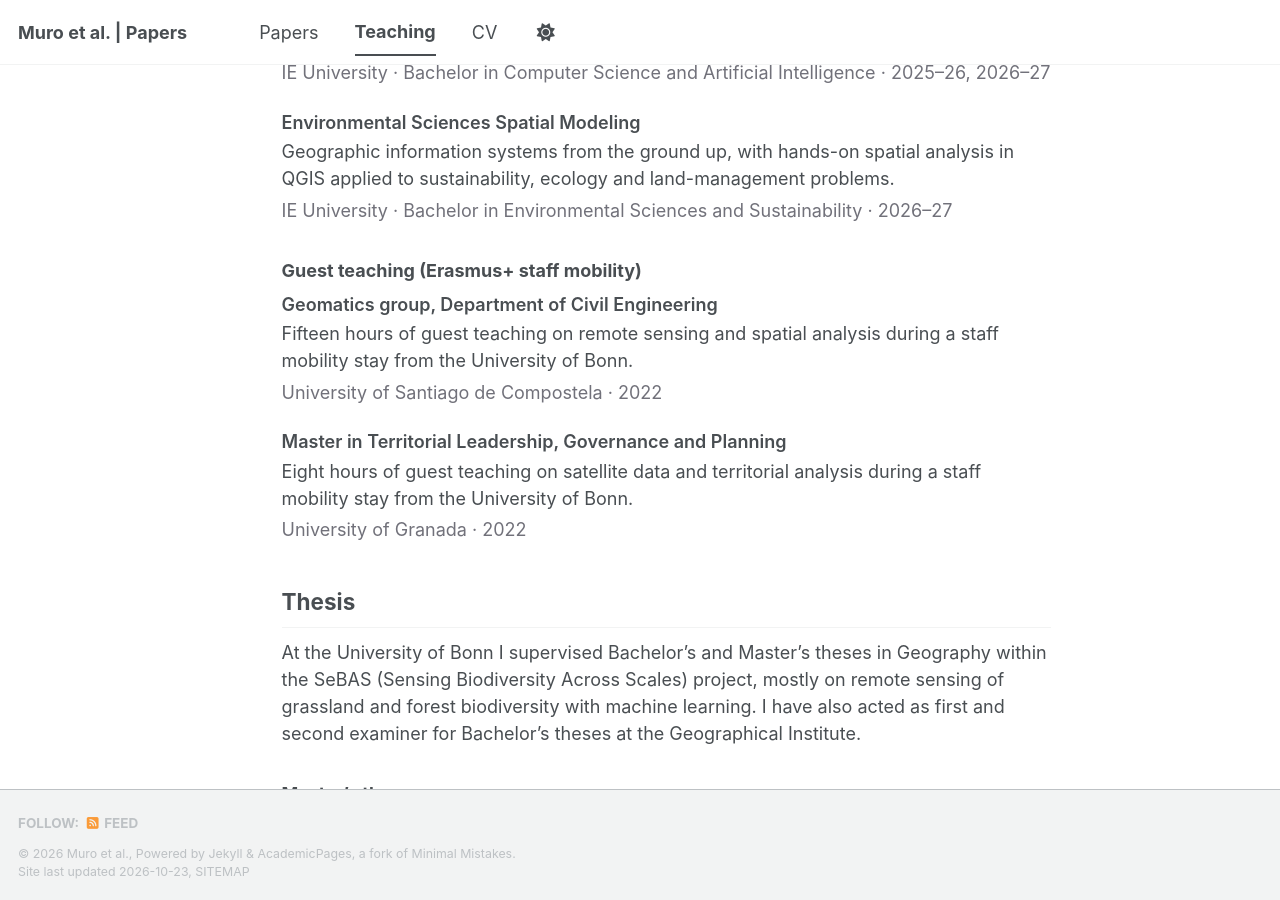
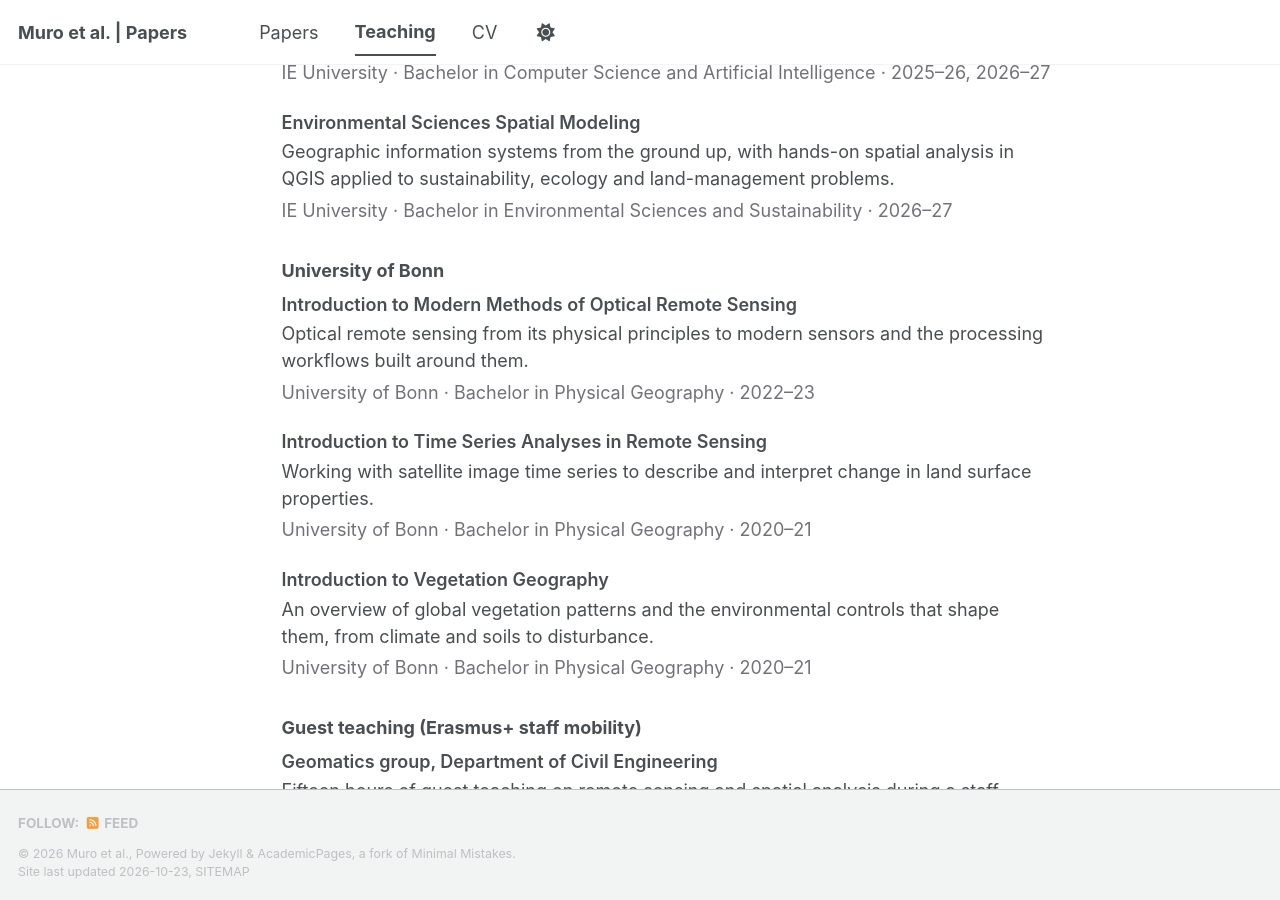
Before and after one commit to Havi-muro/muro-et-al, a Jekyll site: the page built from _pages/teaching.md, in a window 1280 px wide and 900 px high, scrolled down 624 px. Built offline with Jekyll 4.4.1, drawn with Linux system fonts in a browser that asks for light colours; a style sheet for code colours, icons or effects is not loaded.

Commit message:
Add the Bonn Physical Geography courses to the teaching page

```diff
--- a/_pages/teaching.md
+++ b/_pages/teaching.md
@@ -28,6 +28,26 @@ excerpt: "Courses taught at IE University, guest teaching in Spain, and thesis s
     <p class="teaching-list__title">Environmental Sciences Spatial Modeling</p>
     <p class="teaching-list__desc">Geographic information systems from the ground up, with hands-on spatial analysis in QGIS applied to sustainability, ecology and land-management problems.</p>
     <p class="teaching-list__meta">IE University · Bachelor in Environmental Sciences and Sustainability · 2026–27</p>
+  </li>
+</ul>
+
+### University of Bonn
+
+<ul class="teaching-list">
+  <li>
+    <p class="teaching-list__title">Introduction to Modern Methods of Optical Remote Sensing</p>
+    <p class="teaching-list__desc">Optical remote sensing from its physical principles to modern sensors and the processing workflows built around them.</p>
+    <p class="teaching-list__meta">University of Bonn · Bachelor in Physical Geography · 2022–23</p>
+  </li>
+  <li>
+    <p class="teaching-list__title">Introduction to Time Series Analyses in Remote Sensing</p>
+    <p class="teaching-list__desc">Working with satellite image time series to describe and interpret change in land surface properties.</p>
+    <p class="teaching-list__meta">University of Bonn · Bachelor in Physical Geography · 2020–21</p>
+  </li>
+  <li>
+    <p class="teaching-list__title">Introduction to Vegetation Geography</p>
+    <p class="teaching-list__desc">An overview of global vegetation patterns and the environmental controls that shape them, from climate and soils to disturbance.</p>
+    <p class="teaching-list__meta">University of Bonn · Bachelor in Physical Geography · 2020–21</p>
   </li>
 </ul>
 
```
